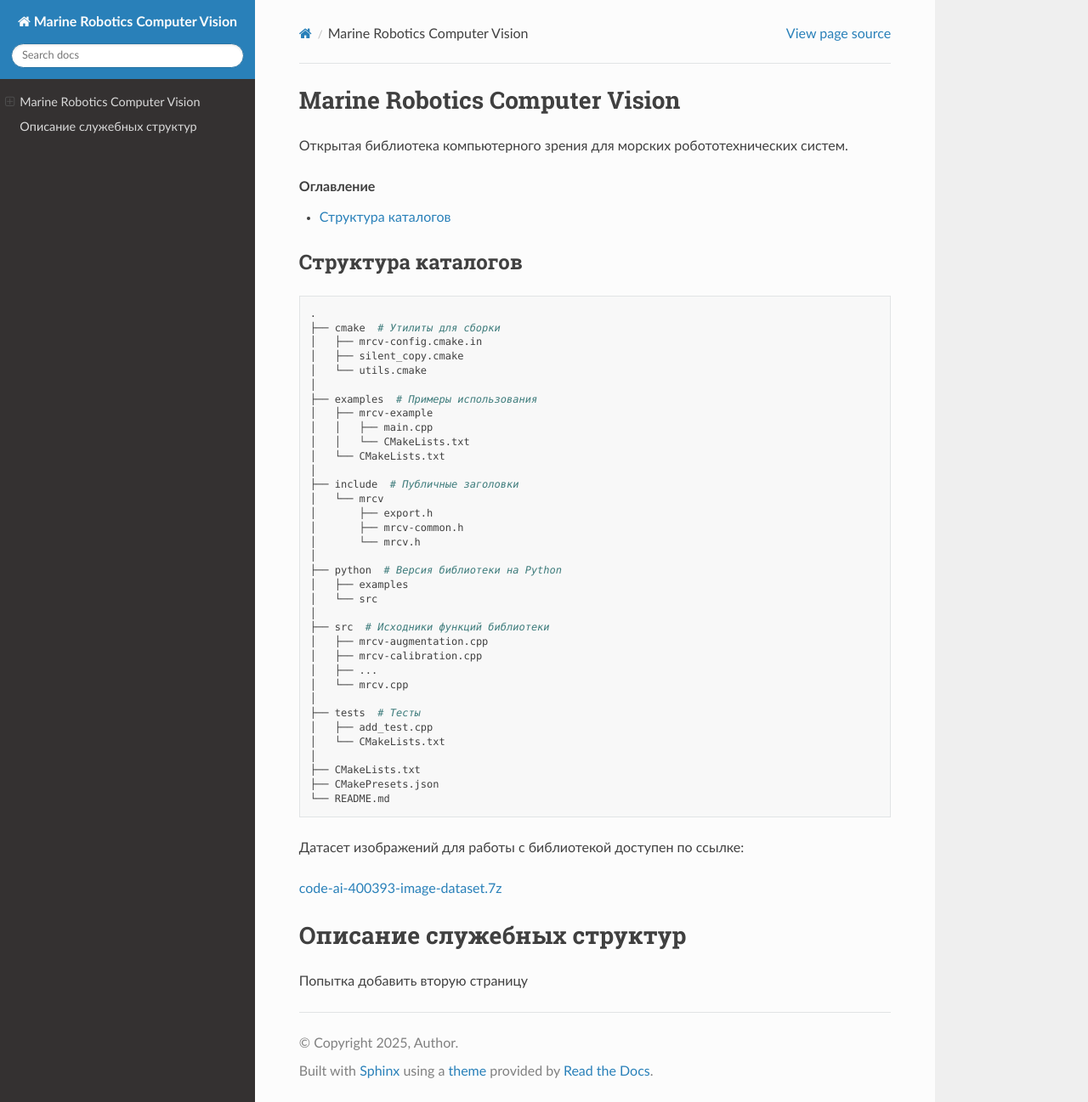
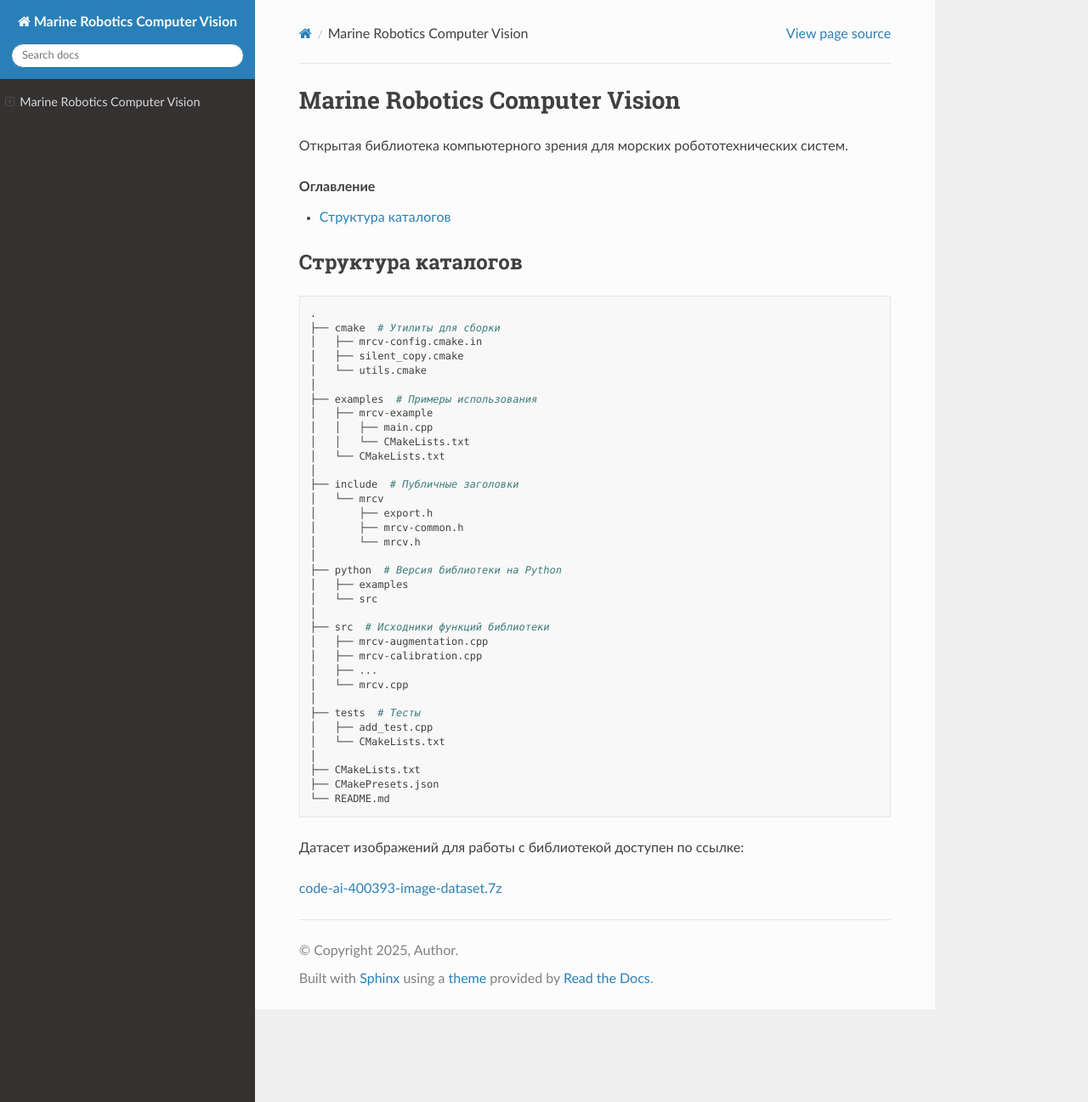
Before and after one commit to merr1da/read_the_docs2, a Sphinx documentation site: the page built from source/index.rst, in a window 1280 px wide and 1297 px high. Shown: the whole window at 85% size. Built offline with Sphinx 7.4.7 and the Read the Docs theme 3.1.0, drawn with Linux system fonts in a browser that asks for light colours; some of the changed lines change nothing that is shown.

Commit message:
trying to do normal pages

```diff
--- a/source/index.rst
+++ b/source/index.rst
@@ -51,6 +51,3 @@
 Датасет изображений для работы с библиотекой доступен по ссылке:
 
 `code-ai-400393-image-dataset.7z <https://disk.yandex.ru/d/TxReQ9J6PAo9Nw>`_
-
-
-.. include:: modules/ServiceStructuresDescriprion.rst
--- a/source/modules/ServiceStructuresDescriprion.rst
+++ b/source/modules/ServiceStructuresDescriprion.rst
@@ -1,4 +1,4 @@
 Описание служебных структур
-==================================
+---------------------------------
 
 Попытка добавить вторую страницу
```
